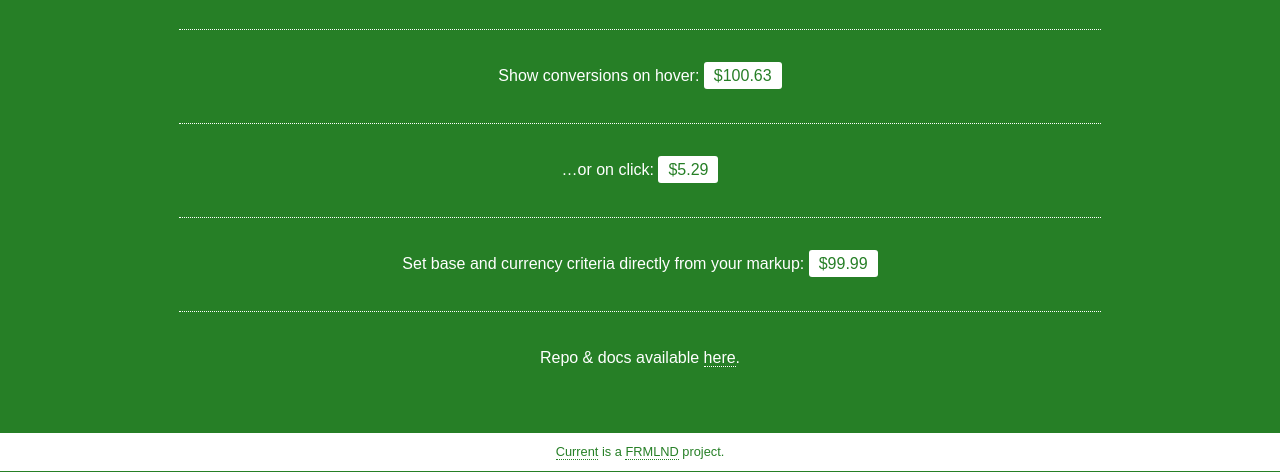
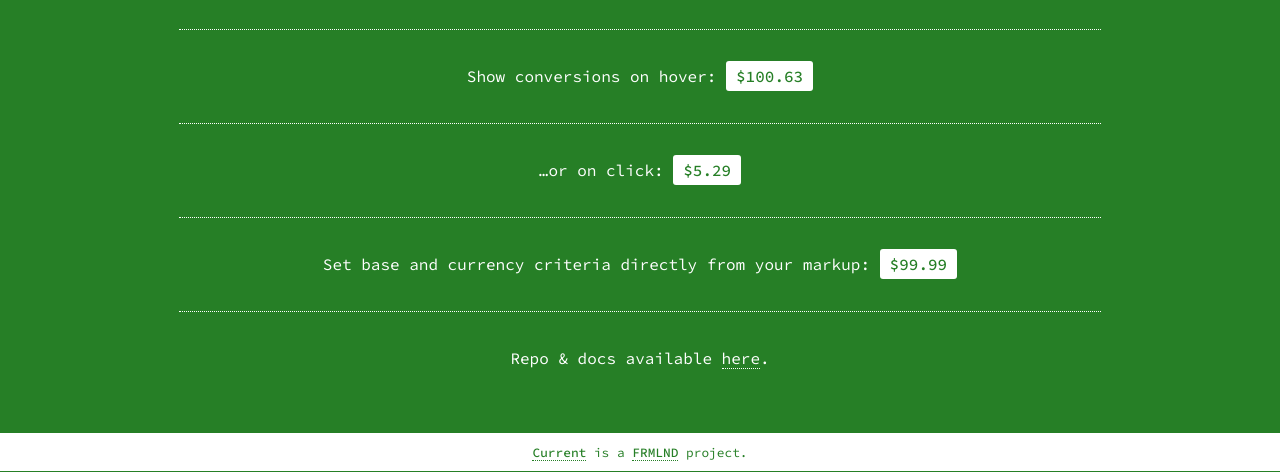
Before and after one commit to frmlnd/frmlnd-current, a website: page index.html in a window 1280 px wide. Shown: the part 329-801 px from the top of the page. Drawn offline with nearby package versions, Linux system fonts and the light colour scheme; no server answers; a web font is replaced by a local one.

Commit message:
Updating Google font

```diff
--- a/index.html
+++ b/index.html
@@ -7,6 +7,8 @@
 	  	<title>Current: A FRMLMD Project</title>
 	  	<meta name="description" content="Current.js - A realtime jQuery currency conversion plugin">
 	  	<meta name="author" content="Adam Penly for FRMLND - adam@fmlnd.com">
+
+		<link href='http://fonts.googleapis.com/css?family=Source+Code+Pro:300,400,500,600,700' rel='stylesheet' type='text/css'>
 
 	  	<link rel="stylesheet" type="text/css" href="src/css/frmlnd-current.min.css">
 	  	<link rel="stylesheet" href="src/css/app.min.css">
--- a/src/scss/_settings.scss
+++ b/src/scss/_settings.scss
@@ -1,5 +1,3 @@
-@import url(//fonts.googleapis.com/css?family=Source+Code+Pro:300,400,500,600,700);
-
 $default-font: 'Source Code Pro', Arial, Helvetica, sans-serif;
 $base-font-size: 16px;
 $base-line-height: 1.5;
```
